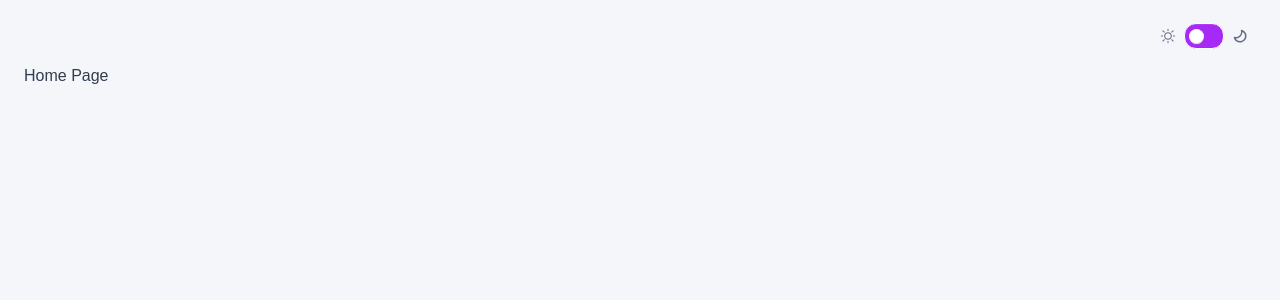
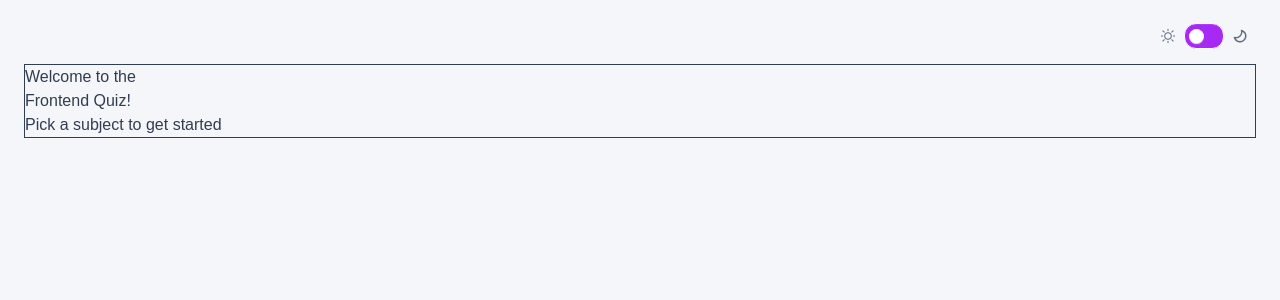
Before and after one commit to Praise25/Quiz-app-v2, a Next.js app: page / in a window 1280 px wide. Shown: the top 300 px of the page. Built offline with nearby package versions, Linux system fonts and the light colour scheme.

Commit message:
feat: begin implementation of welcome page

```diff
--- a/src/app/page.tsx
+++ b/src/app/page.tsx
@@ -1,7 +1,8 @@
 export default function Home() {
   return (
-    <main>
-      <h1>Home Page</h1>
+    <main className="border">
+      <h1>Welcome to the <span className="block">Frontend Quiz!</span></h1>
+      <p>Pick a subject to get started</p>
     </main>
   );
 }
```
